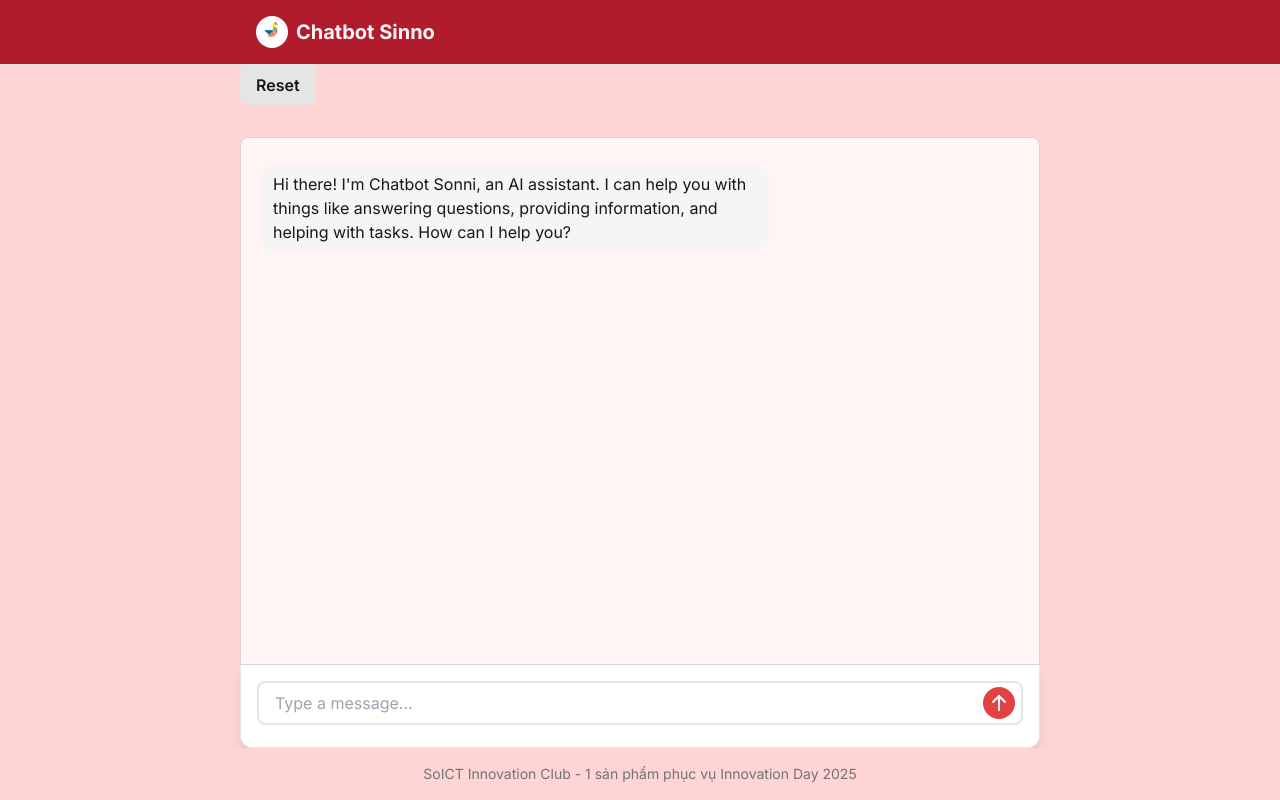
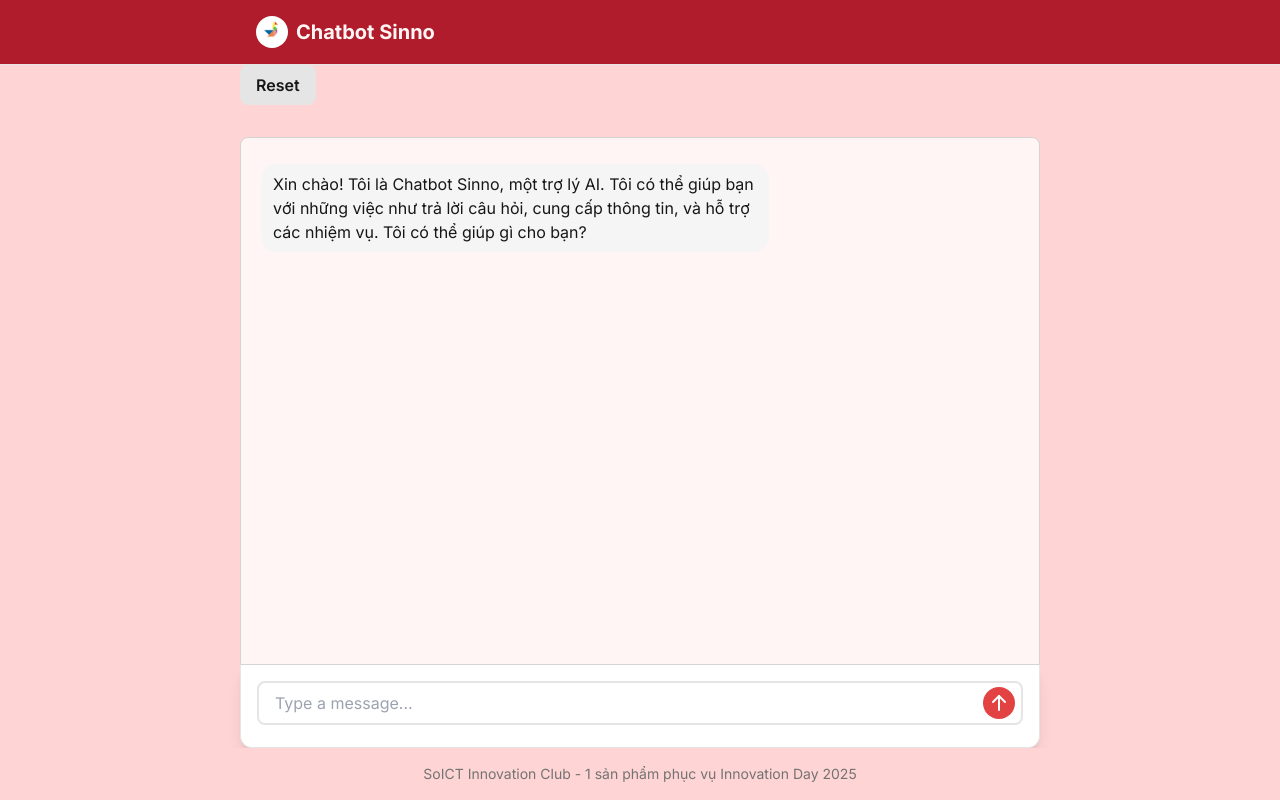
Before and after one commit to nqd1/chatbot-ui-lite, a Next.js app: page / in a window 1280 px wide. Built offline with nearby package versions, Linux system fonts and the light colour scheme.

Commit message:
test3.1.1 chinh sua start msg

```diff
--- a/pages/index.tsx
+++ b/pages/index.tsx
@@ -6,10 +6,12 @@ import Head from "next/head";
 import { useEffect, useRef, useState } from "react";
 
 export default function Home() {
+  const startMessages = "Xin chào! Tôi là Chatbot Sinno, một trợ lý AI. Tôi có thể giúp bạn với những việc như trả lời câu hỏi, cung cấp thông tin, và hỗ trợ các nhiệm vụ. Tôi có thể giúp gì cho bạn?";
+
   const [messages, setMessages] = useState<Message[]>([
     {
       role: "assistant",
-      content: "Hi there! I'm Chatbot Sonni, an AI assistant. I can help you with things like answering questions, providing information, and helping with tasks. How can I help you?"
+      content: startMessages
     }
   ]);
   const [loading, setLoading] = useState<boolean>(false);
@@ -69,7 +71,7 @@ export default function Home() {
     setMessages([
       {
         role: "assistant",
-        content: `Hi there! I'm Chatbot Sonni, an AI assistant. I can help you with things like answering questions, providing information, and helping with tasks. How can I help you?`
+        content: startMessages
       }
     ]);
   };
@@ -82,7 +84,7 @@ export default function Home() {
     setMessages([
       {
         role: "assistant",
-        content: `Hi there! I'm Chatbot Sonni, an AI assistant. I can help you with things like answering questions, providing information, and helping with tasks. How can I help you?`
+        content: startMessages
       }
     ]);
   }, []);
```
